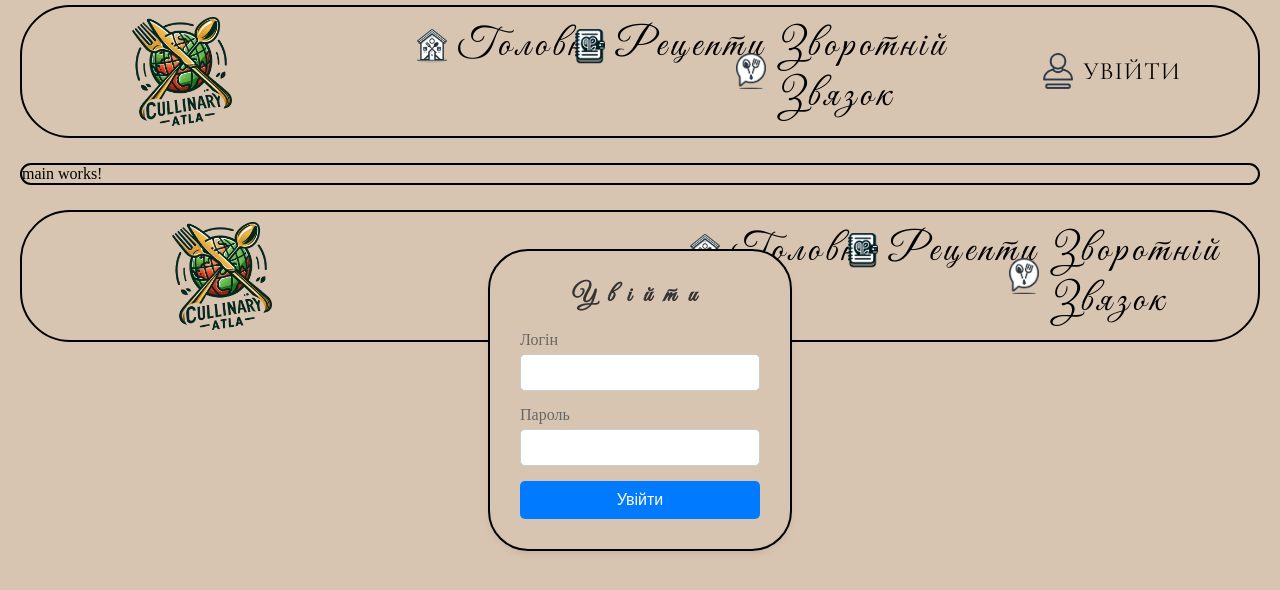
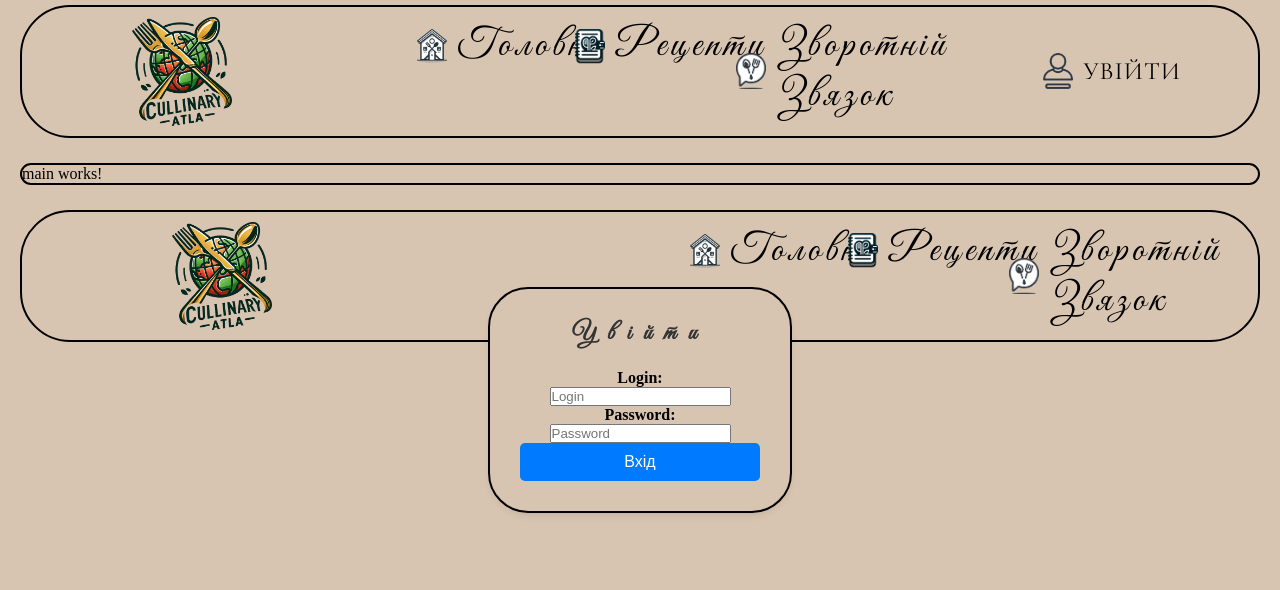
Before and after one commit to artemHrishyn/culinary-atlas, an Angular app: page /main in a window 1280 px wide. Both pictures are taken after a click on the element "УВІЙТИ". Shown: the top 590 px of the page. Built offline with nearby package versions, Linux system fonts and the light colour scheme.

Commit message:
edit login form

```diff
--- a/src/app/components/admin-panel/login-form/login-form.component.html
+++ b/src/app/components/admin-panel/login-form/login-form.component.html
@@ -1,16 +1,46 @@
 <div class="container">
     <div class="container__form">
         <h2>Увійти</h2>
-        <form>
-            <div class="input-group">
-                <label for="username">Логін</label>
-                <input type="text" id="username" name="username" required>
+        <form novalidate [formGroup]="loginData" (ngSubmit)="onSubmit(loginData)">
+            <!-- <img src="../../../assets/image/icon/close.svg" alt="close" (click)="SignOut()"> -->
+            <div>
+              <h4>Login:</h4>
+              <div class="user-data">
+                <input
+                  type="text"
+                  placeholder="Login"
+                  formControlName="login"
+                  name="login" required
+                />
+                <p
+                  *ngIf="loginData.get('login')?.invalid && loginData.get('login')?.touched"
+                >
+                  Поле обов'язкове для введення
+                </p>
+              </div>
             </div>
-            <div class="input-group">
-                <label for="password">Пароль</label>
-                <input type="password" id="password" name="password" required>
+            <div>
+              <h4>Password:</h4>
+              <div class="user-data">
+                <input
+                  #password
+                  type="password"
+                  placeholder="Password"
+                  formControlName="password"
+                  name="password" required
+                />
+                <p
+                  *ngIf="
+                    loginData.get('password')?.invalid && loginData.get('password')?.touched
+                  "
+                >
+                  Поле обов'язкове для введення
+                </p>
+              </div>
             </div>
-            <button type="submit">Увійти</button>
-        </form>
+            <button type="submit" value="Click" [disabled]="loginData.invalid">
+              Вхід
+            </button>
+          </form>
     </div>
 </div>
--- a/src/app/components/admin-panel/login-form/login-form.component.ts
+++ b/src/app/components/admin-panel/login-form/login-form.component.ts
@@ -1,12 +1,54 @@
-import { Component } from '@angular/core';
+import { CommonModule } from '@angular/common';
+import { Component, EventEmitter, Input, Output } from '@angular/core';
+import { FormControl, FormGroup, FormsModule, ReactiveFormsModule, Validators } from '@angular/forms';
 
 @Component({
   selector: 'rca-login-form',
   standalone: true,
-  imports: [],
+  imports: [
+    CommonModule,
+    FormsModule,
+    ReactiveFormsModule
+  ],
   templateUrl: './login-form.component.html',
   styleUrl: './login-form.component.scss'
 })
 export class LoginFormComponent {
 
+  @Input() isLogin: boolean = false;
+  @Output() closeLogin: EventEmitter<boolean> = new EventEmitter<boolean>();
+
+  public loginData: FormGroup;
+
+  constructor() {
+    this.loginData = new FormGroup({
+      login: new FormControl("", Validators.required),
+      password: new FormControl("", [
+        Validators.required,
+        Validators.minLength(8), // Минимальная длина пароля
+        Validators.pattern(/[a-z]/), // Хотя бы одна строчная буква
+        Validators.pattern(/[A-Z]/), // Хотя бы одна заглавная буква
+        Validators.pattern(/[0-9]/), // Хотя бы одна цифра
+        Validators.pattern(/[!@#$%^&*()\-=_+[\]{}|\\,.<>/?~]/) // Хотя бы один специальный символ
+      ])
+    })
+  }
+
+  SignOut() {
+    this.isLogin = !this.isLogin
+    this.closeLogin.emit(this.isLogin);
+  }
+
+  onSubmit(form: FormGroup) {
+    if (form.valid) {
+      if (form.value.login == 'admin' && form.value.password == 'adminA1.')
+      {
+        this.closeLogin.emit(this.isLogin);
+        console.log("submit");
+      }
+      else {
+        form.reset();
+      }
+   }
+ }
 }
```
